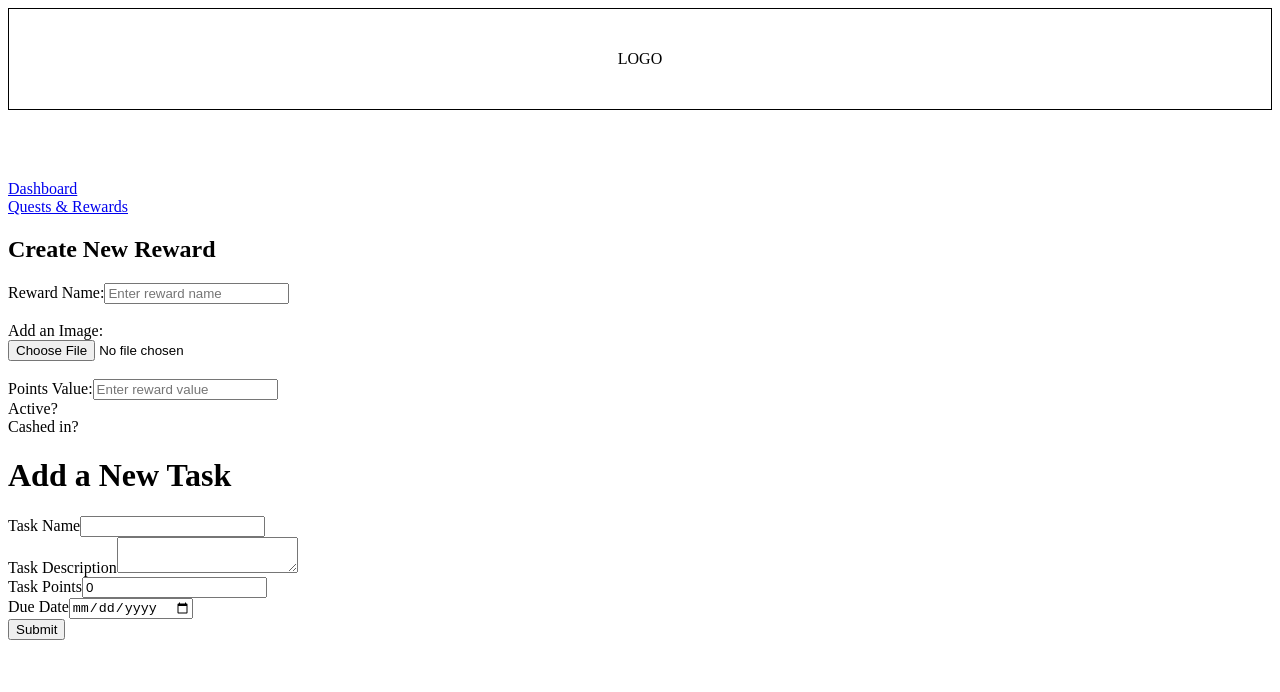
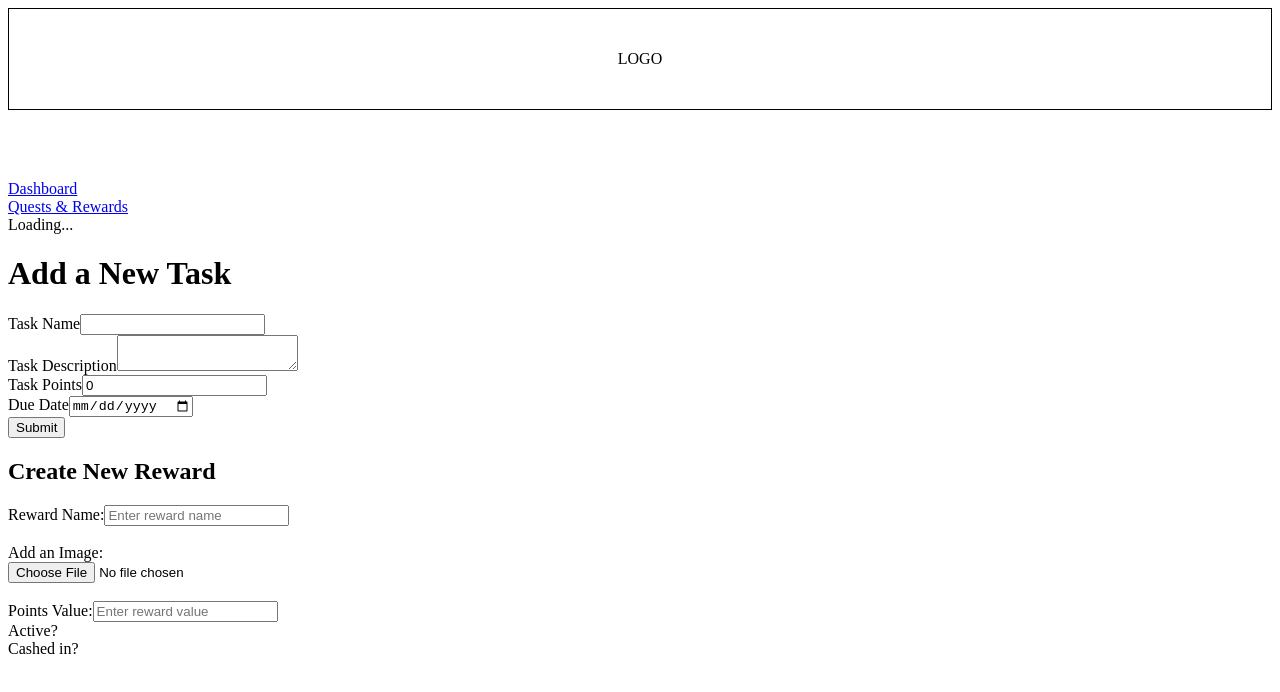
Before and after one commit to npereznyc/task-quest-frontend, a React (Create React App) app: page /tasksrewards in a window 1280 px wide. Shown: the top 692 px of the page. Built offline with nearby package versions, Linux system fonts and the light colour scheme; no server answers.

Commit message:
Caregiver Edit Task Functionality

```diff
--- a/package.json
+++ b/package.json
@@ -6,6 +6,7 @@
     "@testing-library/jest-dom": "^5.16.5",
     "@testing-library/react": "^13.4.0",
     "@testing-library/user-event": "^13.5.0",
+    "axios": "^1.3.4",
     "formik": "^2.2.9",
     "react": "^18.2.0",
     "react-dom": "^18.2.0",
--- /dev/null
+++ b/src/components/CaregiverDashboard/EditTask.jsx
@@ -0,0 +1,116 @@
+import React, { useState, useEffect } from "react";
+import { useNavigate } from "react-router-dom";
+import { Formik, Field, Form, ErrorMessage } from "formik";
+import * as Yup from "yup";
+import axios from "axios";
+
+const EditTask = ({ taskId }) => {
+    const navigate = useNavigate();
+    const [initialValues, setInitialValues] = useState({
+        taskName: "",
+        taskDescription: "",
+        completed: false,
+        image: "",
+        taskPoints: "",
+        dueDate: "",
+    });
+    const [isLoaded, setIsLoaded] = useState(false); // track whether API call is complete
+
+    useEffect(() => {
+        axios
+            .get(`http://localhost:4000/tasks/${taskId}`)
+            .then((res) => {
+                console.log(res.data); // check the response data
+                const taskData = res.data;
+                setInitialValues({
+                    taskName: taskData.taskName || "",
+                    taskDescription: taskData.taskDescription || "",
+                    completed: taskData.completed || false,
+                    image: "",
+                    taskPoints: taskData.taskPoints || "",
+                    dueDate: "",
+                });
+                setIsLoaded(true); // update state to indicate API call is complete
+            })
+            .catch((err) => console.log(err));
+    }, [taskId]);
+
+    const validationSchema = Yup.object().shape({
+        taskName: Yup.string().required("Required"),
+        taskDescription: Yup.string().required("Required"),
+        taskPoints: Yup.number()
+            .typeError("Must be a number")
+            .positive("Must be positive")
+            .required("Required"),
+        dueDate: Yup.date().required("Required"),
+    });
+
+    const handleSubmit = (values) => {
+        axios
+            .put(`http://localhost:4000/tasks/${taskId}`, values)
+            .then(() => {
+                console.log("Task updated successfully");
+                navigate("/tasksrewards");
+            })
+            .catch((err) => console.log(err));
+    };
+
+    if (!isLoaded) {
+        return <div>Loading...</div>; // show loading message while API call is in progress
+    }
+
+    return (
+        <div>
+            <h1>Edit Task</h1>
+            <Formik
+                initialValues={initialValues}
+                validationSchema={validationSchema}
+                onSubmit={handleSubmit}
+            >
+                {({ values, errors, touched }) => (
+                    <Form>
+                        <div>
+                            <label htmlFor="taskName">Task Name</label>
+                            <Field type="text" name="taskName" />
+                            <ErrorMessage name="taskName" />
+                        </div>
+
+                        <div>
+                            <label htmlFor="taskDescription">Task Description</label>
+                            <Field type="text" name="taskDescription" />
+                            <ErrorMessage name="taskDescription" />
+                        </div>
+
+                        <div>
+                            <label htmlFor="completed">Completed?</label>
+                            <Field type="checkbox" name="completed" />
+                        </div>
+
+
+                        <div>
+                            <label htmlFor="image">Image URL</label>
+                            <Field type="text" name="image" />
+                            <ErrorMessage name="image" />
+                        </div>
+
+                        <div>
+                            <label htmlFor="taskPoints">Task Points</label>
+                            <Field type="number" name="taskPoints" />
+                            <ErrorMessage name="taskPoints" />
+                        </div>
+
+                        <div>
+                            <label htmlFor="dueDate">Due Date</label>
+                            <Field type="date" name="dueDate" />
+                            <ErrorMessage name="dueDate" />
+                        </div>
+
+                        <button type="submit">Update Task</button>
+                    </Form>
+                )}
+            </Formik>
+        </div>
+    );
+};
+
+export default EditTask;
--- a/src/components/CaregiverDashboard/TasksRewards.jsx
+++ b/src/components/CaregiverDashboard/TasksRewards.jsx
@@ -5,13 +5,15 @@ import CaregiverNav from './CaregiverNav'
 // import Tasks from '../components/CaregiverDashboard/Tasks'
 import CreateRewards from './CreateRewards'
 import CreateTask from './CreateTask'
+import EditTask from './EditTask'
 
 export default function TasksRewards() {
     return (
         <div>
             <CaregiverNav />
+            <EditTask taskId={"6410fc936aa948aa2b147d3f"}/>
+            <CreateTask caregiverId={"6410a52aab95a2c2f235bb16"} />
             <CreateRewards />
-            <CreateTask caregiverId={"6410a52aab95a2c2f235bb16"} />
             {/* <RewardsEarned /> */}
             {/* <Tasks /> */}
         </div>
```
Also changed, not shown: 1 other file (tests, documents, lock files or other folders).
